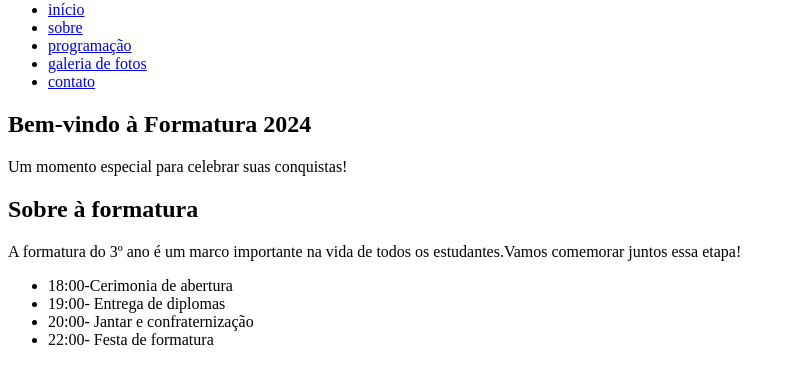
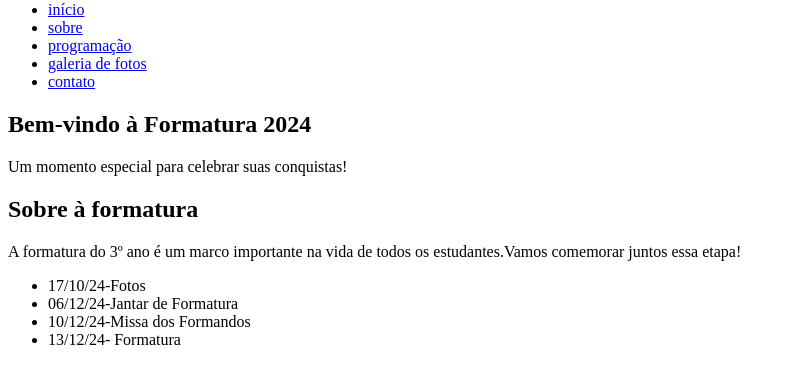
Before and after one commit to mariadu123/formatura3a, a plain HTML site: page index.html in a window 1280 px wide. Shown: the part 79-462 px from the top of the page, without its empty margins (0-795 px from the left). Drawn offline with Linux system fonts and the light colour scheme.

Commit message:
Add files via upload

```diff
--- a/index.html
+++ b/index.html
@@ -49,10 +49,10 @@
     <section>
   <div class="container">
     <ul>
-        <li>18:00-Cerimonia de abertura</li>
-        <li>19:00- Entrega de diplomas</li>
-        <li>20:00- Jantar e confraternização</li>
-        <li>22:00- Festa de formatura</li>
+      <li>17/10/24-Fotos</li>
+        <li>06/12/24-Jantar de Formatura</li>
+        <li>10/12/24-Missa dos Formandos</li>
+        <li>13/12/24- Formatura</li>
     </ul>
 
 
```
